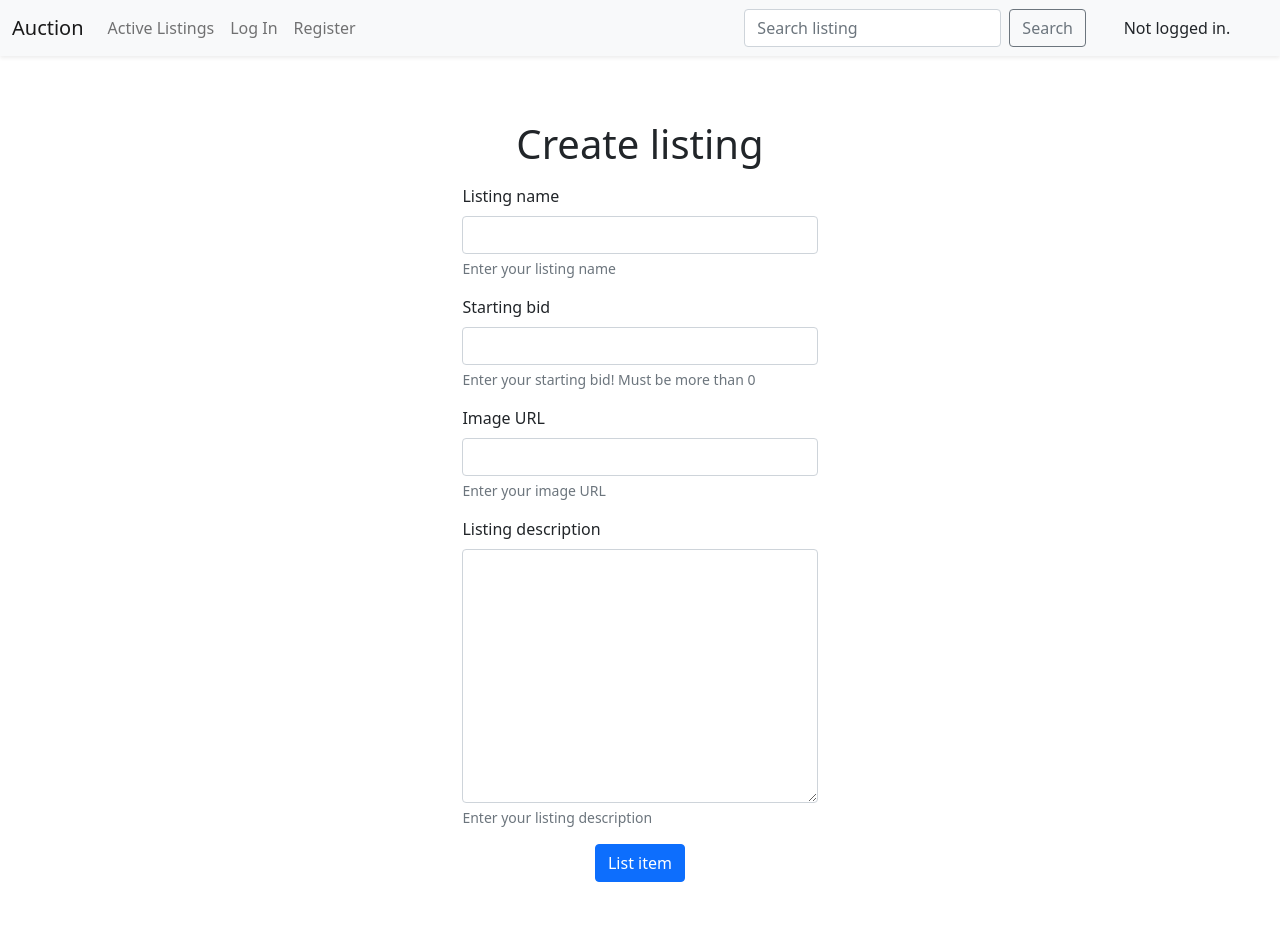
After one commit to LinCie/CS50W-commerce, a Django app: page /listing/create in a window 1280 px wide. The commit adds this page. Run offline with Django 3.2, Linux system fonts and the light colour scheme; some libraries are stand-ins or nearby versions.

Commit message:
Added form and modify styling

```diff
--- /dev/null
+++ b/auctions/forms.py
@@ -0,0 +1,48 @@
+from django import forms
+from django.forms import ModelForm
+
+from .models import Listing
+
+class ListingForm(ModelForm):
+
+    class Meta:
+        model = Listing
+        fields = (
+            "name",
+            "starting_bid",
+            "image_url",
+            "description"
+        )
+        widgets = {
+            "name": forms.TextInput(attrs={
+                "class": "form-control",
+                "id": "name",
+                "autocomplete": "off"
+            }),
+            "starting_bid": forms.NumberInput(attrs={
+                "class": "form-control",
+                "id": "starting_bid",
+                "autocomplete": "off"
+            }),
+            "image_url": forms.URLInput(attrs={
+                "class": "form-control",
+                "id": "image_url",
+                "autocomplete": "off"
+            }),
+            "description": forms.Textarea(attrs={
+                "class": "form-control",
+                "id": "description"
+            })
+        }
+        labels = {
+            "name": "Listing name",
+            "starting_bid": "Starting bid",
+            "image_url": "Image URL",
+            "description": "Listing description"
+        }
+        help_texts = {
+            "name": "Enter your listing name",
+            "starting_bid": "Enter your starting bid! Must be more than 0",
+            "image_url": "Enter your image URL",
+            "description": "Enter your listing description"
+        }
--- /dev/null
+++ b/auctions/functions.py
@@ -0,0 +1,2 @@
+def USD_format(value):
+    return f"${value:,.2f}"
--- a/auctions/static/auctions/styles.css
+++ b/auctions/static/auctions/styles.css
@@ -1,10 +1,6 @@
 * {
     margin: 0;
     padding: 0;
-}
-
-body {
-    padding-top: 56px !important;
 }
 
 .center-container {
--- /dev/null
+++ b/auctions/templates/auctions/create.html
@@ -0,0 +1,30 @@
+{% extends "auctions/layout.html" %}
+
+{% load static %}
+
+{% block css %}
+    <link rel="stylesheet" href="{% static 'auctions/form.css' %}">
+{% endblock css %}
+
+{% block body %}
+
+    <div class="container-fluid center-container p-5">
+        <h1 class="my-3">Create listing</h1>
+        <form action="{% url 'create' %}" method="post" id="form" class="center-container mb-3">
+            {% csrf_token %}
+            {% for field in form %}
+                <div class="mb-3 w-100">
+                    <label for="{{ field.name }}" class="form-label">{{ field.label }}</label>
+                    {{ field }}
+                    {% if field.error_message %}
+                        <div id="{{ field.name }}Error" class="form-text text-danger">{{ field.error_message }}</div>
+                    {% else %}
+                        <div id="{{ field.name }}Help" class="form-text">{{ field.help_text }}</div>
+                    {% endif %}
+                </div>
+            {% endfor %}
+            <input class="btn btn-primary" type="submit" value="List item">
+        </form>
+    </div>
+
+{% endblock %}
--- a/auctions/templates/auctions/index.html
+++ b/auctions/templates/auctions/index.html
@@ -15,7 +15,7 @@
                     <img src="{{ listing.image_url }}" alt="{{ listing.name }}">
                     <div class="listing-text px-2 pb-2">
                         <div class="text-body fs-6 list-nowarp">{{ listing.name }}</div>
-                        <div class="text-body fs-6 fw-bold mb-2">Price: ${{ listing.starting_bid }}</div>
+                        <div class="text-body fs-6 fw-bold mb-2">Price: {{ listing.starting_bid }}</div>
                         <div class="text-body fs-6"><i class="bi bi-person"></i>{{ listing.lister }}</div>
                     </div>
                 </div>
--- a/auctions/templates/auctions/layout.html
+++ b/auctions/templates/auctions/layout.html
@@ -12,7 +12,7 @@
     </head>
     <body>
         {% comment %} Navbar {% endcomment %}
-        <nav class="navbar navbar-expand-md navbar-light bg-light shadow-sm fixed-top">
+        <nav class="navbar navbar-expand-md navbar-light bg-light shadow-sm sticky-top">
             <div class="container-fluid ">
                 <a href="{% url 'index' %}" class="navbar-brand">Auction</a>
                 <button class="navbar-toggler" type="button" data-bs-toggle="collapse" data-bs-target="#navbarItems" aria-controls="navbarItems" aria-expanded="false" aria-label="Toggle navigation">
@@ -30,6 +30,15 @@
                             </li>
                         {% endif %}
                         {% if user.is_authenticated %}
+                            {% if request.resolver_match.url_name == 'create' %}
+                                <li class="nav-item">
+                                    <a class="nav-link active" aria-current="page" href="{% url 'create' %}">Create Listings</a>
+                                </li>
+                            {% else %}
+                                <li class="nav-item">
+                                    <a class="nav-link" href="{% url 'create' %}">Create Listings</a>
+                                </li>
+                            {% endif %}
                             <li class="nav-item">
                                 <a class="nav-link" href="{% url 'logout' %}">Log out</a>
                             </li>
--- a/auctions/urls.py
+++ b/auctions/urls.py
@@ -7,5 +7,6 @@ urlpatterns = [
     path("login", views.login_view, name="login"),
     path("logout", views.logout_view, name="logout"),
     path("register", views.register, name="register"),
+    path("listing/create", views.create, name="create"),
     path('listing/<int:pk>/', views.listing_detail_view, name='listing_detail')
 ]
--- a/auctions/views.py
+++ b/auctions/views.py
@@ -1,15 +1,20 @@
 from django.contrib.auth import authenticate, login, logout
 from django.db import IntegrityError
 from django.http import HttpResponse, HttpResponseRedirect
-from django.shortcuts import render
+from django.shortcuts import render, redirect
 from django.urls import reverse
 
 from .models import User, Listing
+from .forms import ListingForm
+from .functions import USD_format
 
 
 def index(request):
+    listings = Listing.objects.all()
+    for listing in listings:
+        listing.starting_bid = USD_format(listing.starting_bid)
     return render(request, "auctions/index.html", {
-        'listings': Listing.objects.all()
+        'listings': listings
     })
 
 
@@ -66,3 +71,17 @@ def register(request):
 
 def listing_detail_view(request):
     return
+
+def create(request):
+    if request.method == "POST":
+        form = ListingForm(request.POST)
+        if form.is_valid():
+            listing = form.save(commit=False)
+            listing.lister = request.user
+            listing.save()
+            return redirect("index")
+    else:
+        form = ListingForm()
+    return render(request, "auctions/create.html", {
+        'form': form
+    })
```
